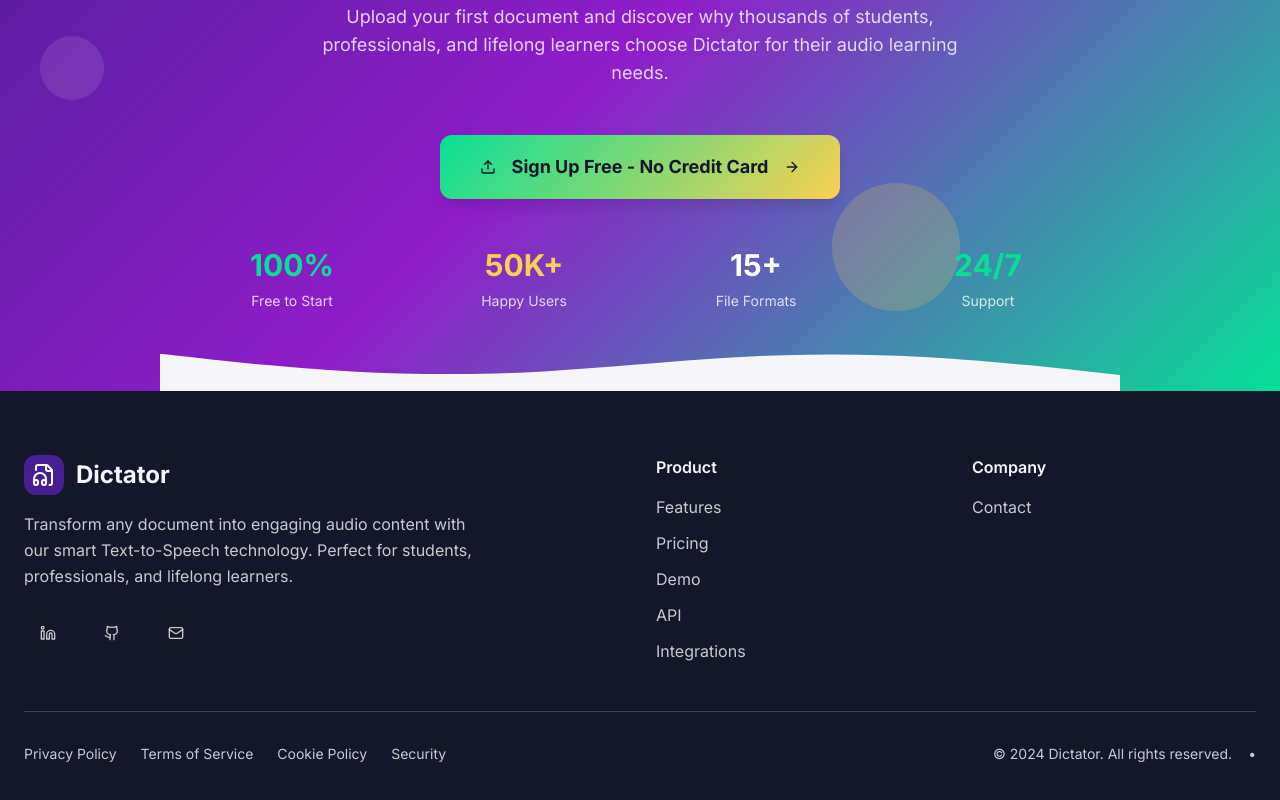
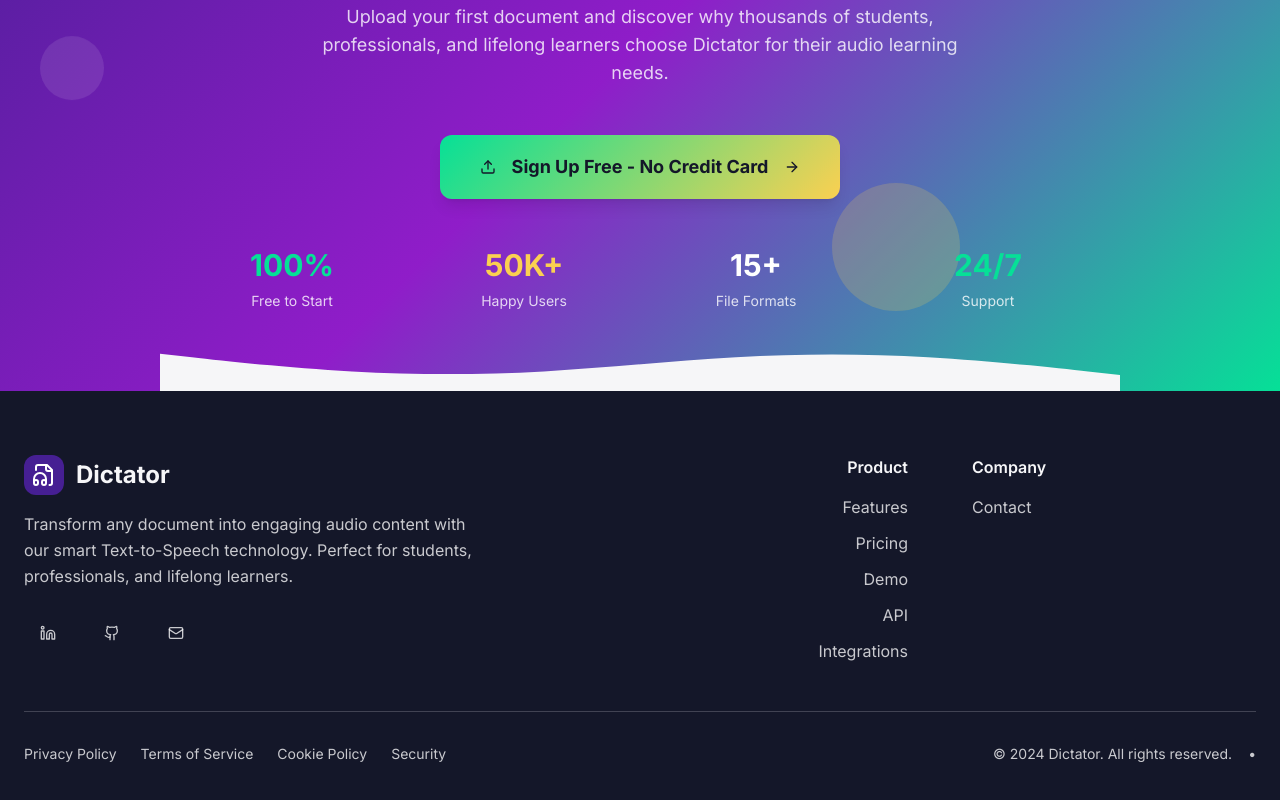
Before and after one commit to Sharon-25/listen-learn-dictator, a React (Vite) app: page / in a window 1280 px wide. Shown: the part 5903-6703 px from the top of the page. Built offline with nearby package versions, Linux system fonts and the light colour scheme.

Commit message:
Align footer to the right
Add margin and right alignment to the footer.

```diff
--- a/src/components/Footer.tsx
+++ b/src/components/Footer.tsx
@@ -33,7 +33,7 @@ const Footer = () => {
           </div>
 
           {/* Product Links */}
-          <div>
+          <div className="text-right mr-8">
             <h4 className="font-semibold text-background mb-4">Product</h4>
             <ul className="space-y-3">
               <li>
```
